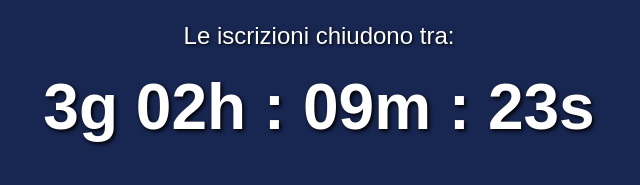
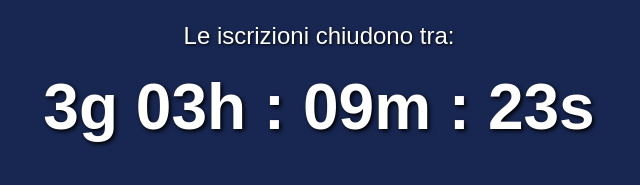
Before and after one commit to mormar8595/timer, a plain HTML site: page index.html in a window 1280 px wide. Shown: the part 383-568 px from the top of the page, 321-961 px from the left. Drawn offline with Linux system fonts and the light colour scheme.

Commit message:
Update index.html

```diff
--- a/index.html
+++ b/index.html
@@ -57,7 +57,7 @@
   <div id="warning">Affrettati a rispondere!</div>
 
   <script>
-    const closingDate = new Date(2025, 9, 30, 18, 0, 0); // 30 ottobre 2025, ore 19:00
+    const closingDate = new Date(2025, 9, 30, 19, 0, 0); // 30 ottobre 2025, ore 19:00
     const timerEl = document.getElementById('timer');
     const warningEl = document.getElementById('warning');
 
```
